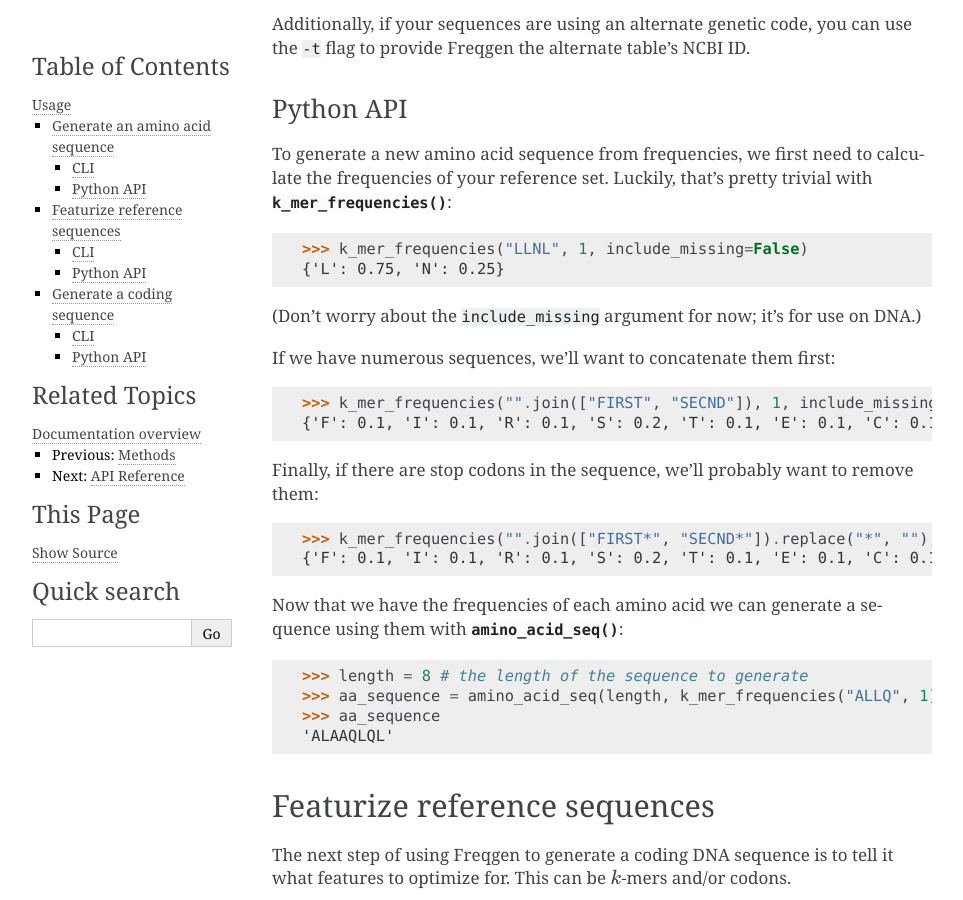
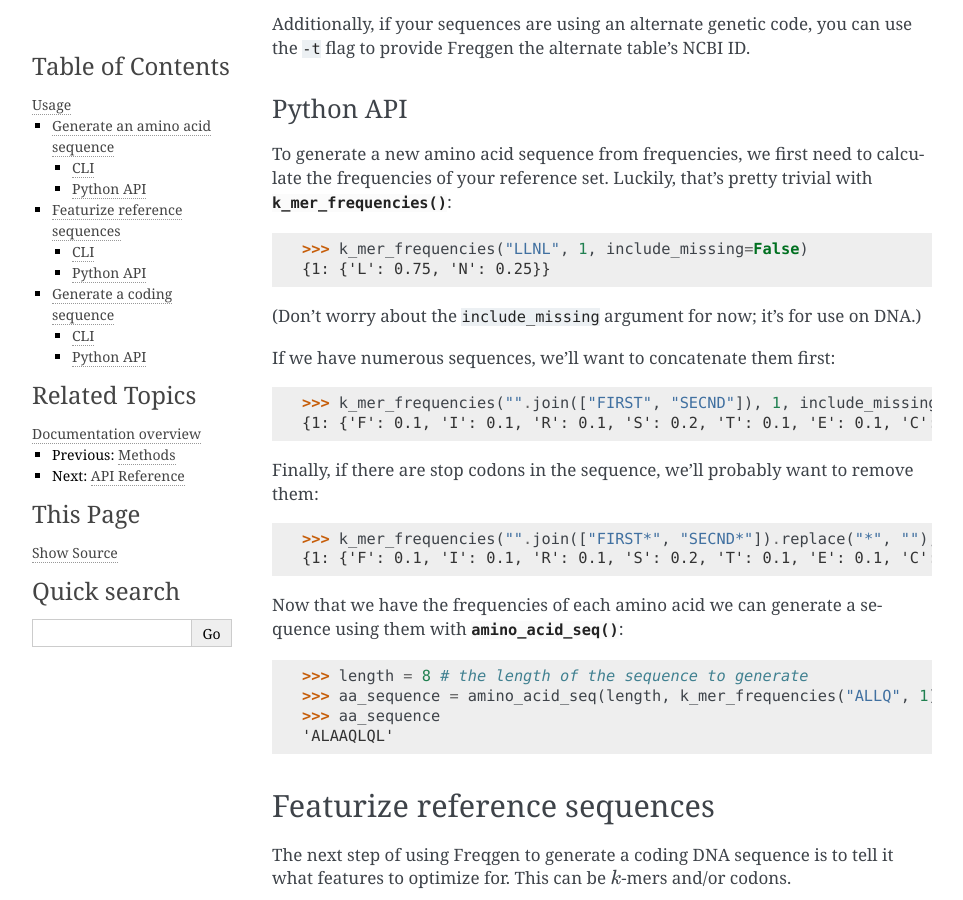
Before and after one commit to IQTLabs/freqgen, a Sphinx documentation site: the page built from docs/usage.rst, in a window 1280 px wide and 900 px high, scrolled down 1034 px. Shown: the whole window, without its empty margins (148-1111 px from the left). Built offline with Sphinx 7.4.7, drawn with Linux system fonts in a browser that asks for light colours.

Commit message:
Switch k_mer_frequencies to return dict with k as key

```diff
--- a/docs/usage.rst
+++ b/docs/usage.rst
@@ -54,19 +54,19 @@ calculate the frequencies of your reference set. Luckily, that's pretty trivial
 with :func:`~freqgen.k_mer_frequencies`::
 
     >>> k_mer_frequencies("LLNL", 1, include_missing=False)
-    {'L': 0.75, 'N': 0.25}
+    {1: {'L': 0.75, 'N': 0.25}}
 
 (Don't worry about the ``include_missing`` argument for now; it's for use on DNA.)
 
 If we have numerous sequences, we'll want to concatenate them first::
 
     >>> k_mer_frequencies("".join(["FIRST", "SECND"]), 1, include_missing=False)
-    {'F': 0.1, 'I': 0.1, 'R': 0.1, 'S': 0.2, 'T': 0.1, 'E': 0.1, 'C': 0.1, 'N': 0.1, 'D': 0.1}
+    {1: {'F': 0.1, 'I': 0.1, 'R': 0.1, 'S': 0.2, 'T': 0.1, 'E': 0.1, 'C': 0.1, 'N': 0.1, 'D': 0.1}}
 
 Finally, if there are stop codons in the sequence, we'll probably want to remove them::
 
     >>> k_mer_frequencies("".join(["FIRST*", "SECND*"]).replace("*", ""), 1, include_missing=False)
-    {'F': 0.1, 'I': 0.1, 'R': 0.1, 'S': 0.2, 'T': 0.1, 'E': 0.1, 'C': 0.1, 'N': 0.1, 'D': 0.1}
+    {1: {'F': 0.1, 'I': 0.1, 'R': 0.1, 'S': 0.2, 'T': 0.1, 'E': 0.1, 'C': 0.1, 'N': 0.1, 'D': 0.1}}
 
 Now that we have the frequencies of each amino acid we can generate a sequence
 using them with :func:`~freqgen.amino_acid_seq`::
```
Also changed, not shown: other parts of docs/usage.rst (+1 -1 lines), 3 other files.
